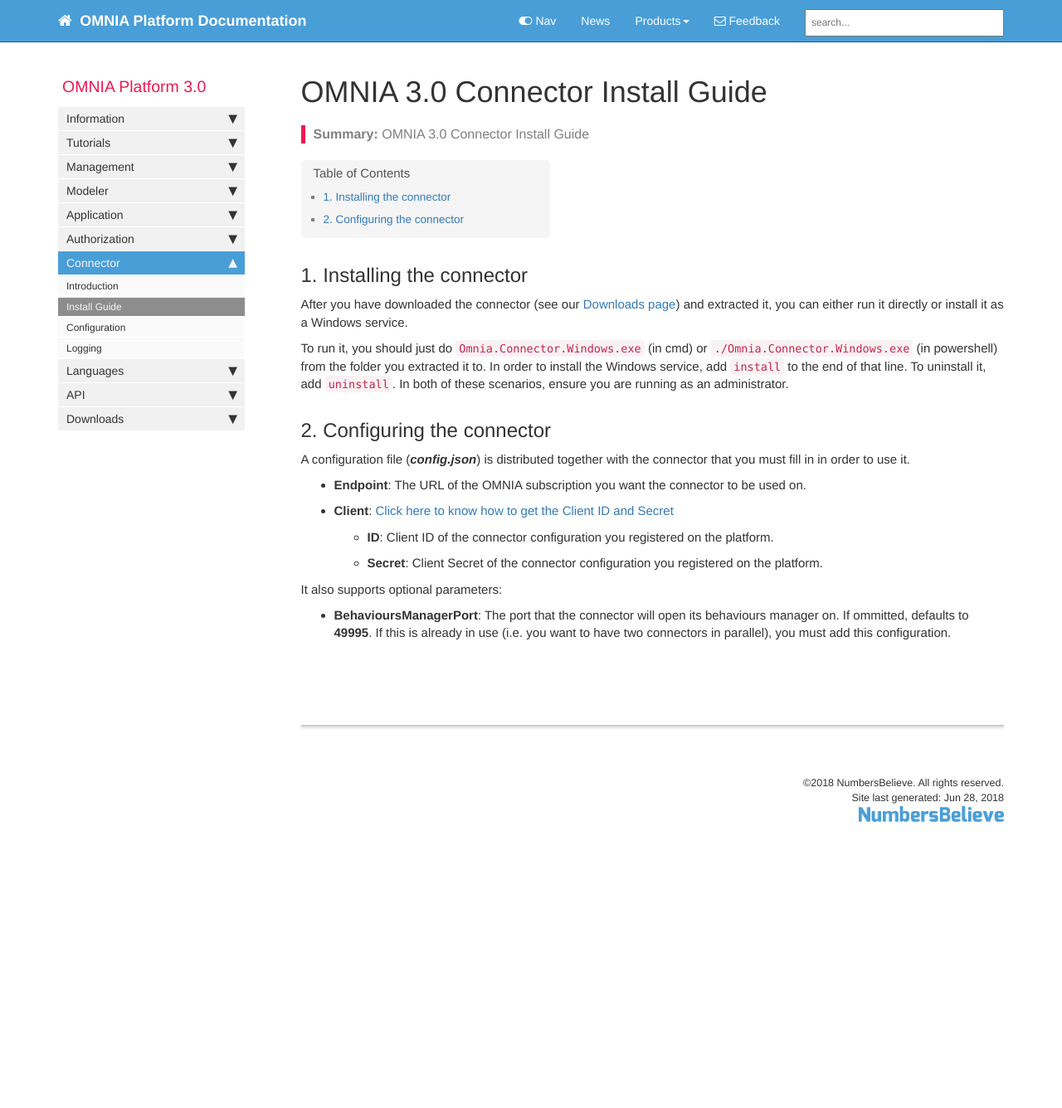
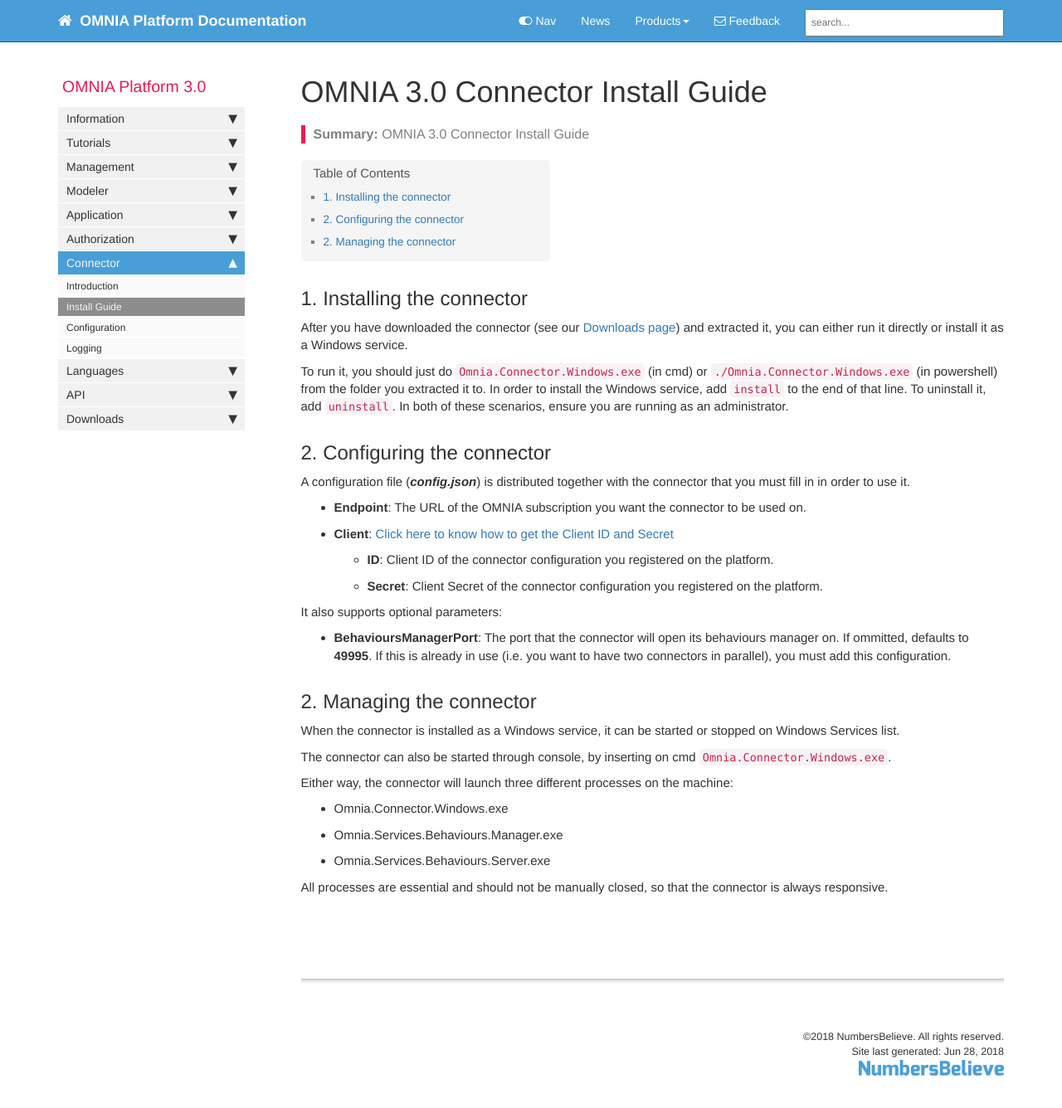
Before and after one commit to daniel8lopes/omnia3, a Jekyll site: the page built from docs/pages/omnia3/Connector/omnia3_connector_install.md, in a window 1280 px wide and 1357 px high. Shown: the top 1336 px of the window at 83% size. Built offline with Jekyll 4.4.1, drawn with Linux system fonts in a browser that asks for light colours; nearby versions of some CDN libraries; comment, search, counter and statistics services are not loaded.

Commit message:
Update omnia3_connector_install.md

```diff
--- a/docs/pages/omnia3/Connector/omnia3_connector_install.md
+++ b/docs/pages/omnia3/Connector/omnia3_connector_install.md
@@ -24,3 +24,17 @@ A configuration file (_**config.json**_) is distributed together with the connec
 It also supports optional parameters:
 
 - **BehavioursManagerPort**: The port that the connector will open its behaviours manager on. If ommitted, defaults to **49995**. If this is already in use (i.e. you want to have two connectors in parallel), you must add this configuration.
+
+## 2. Managing the connector
+
+When the connector is installed as a Windows service, it can be started or stopped on Windows Services list.
+
+The connector can also be started through console, by inserting on cmd `Omnia.Connector.Windows.exe`.
+
+Either way, the connector will launch three different processes on the machine:
+
+- Omnia.Connector.Windows.exe
+- Omnia.Services.Behaviours.Manager.exe
+- Omnia.Services.Behaviours.Server.exe
+
+All processes are essential and should not be manually closed, so that the connector is always responsive.
```
